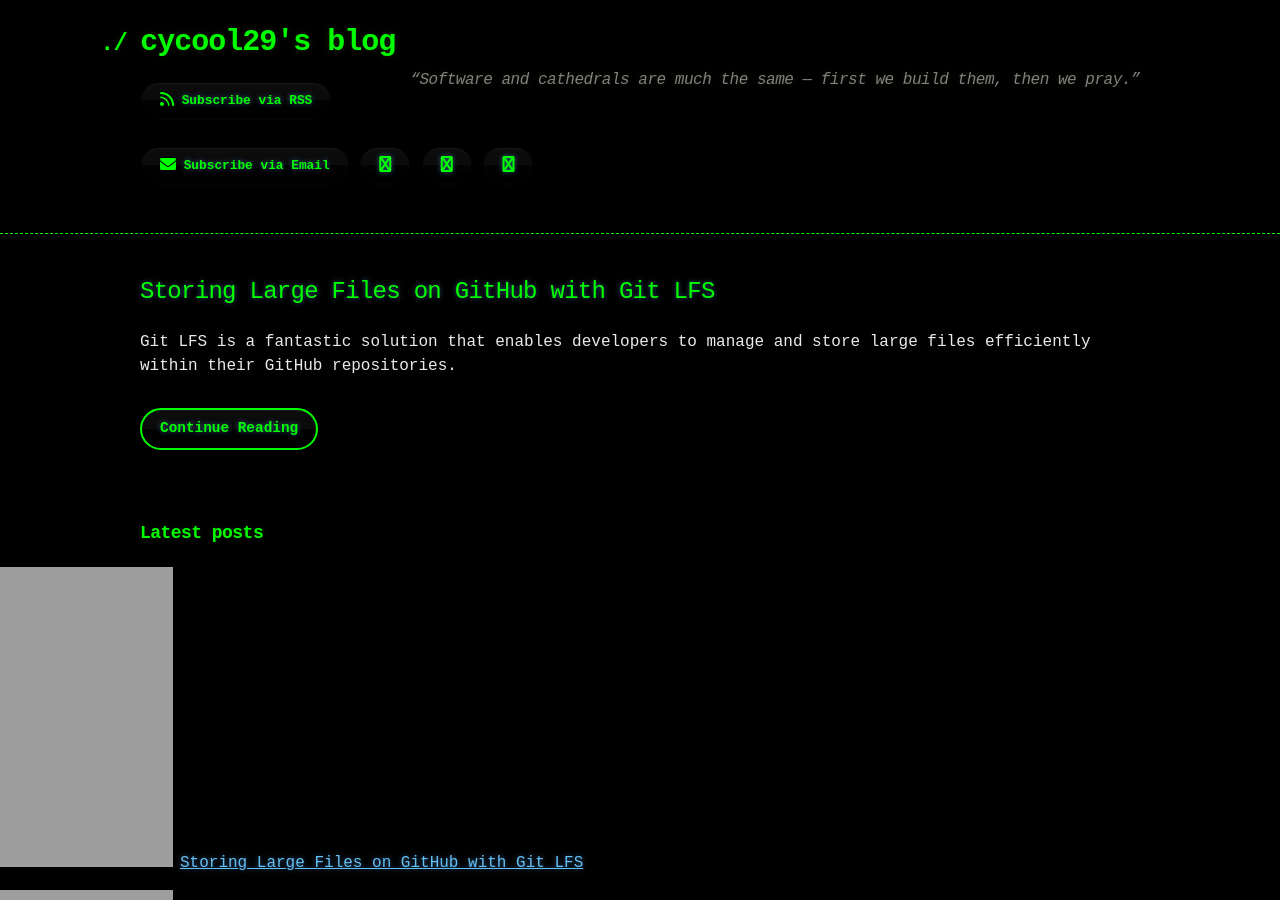
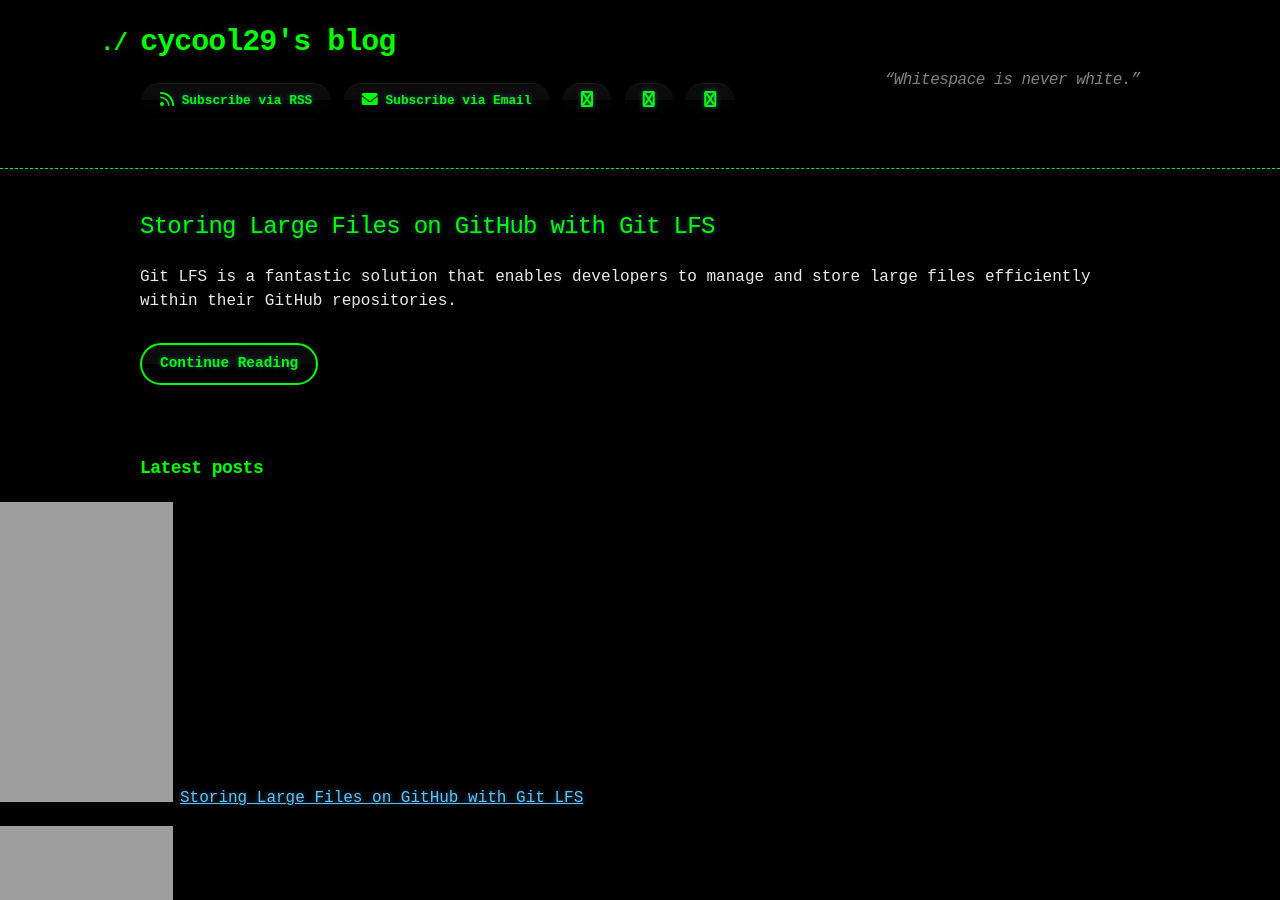
Before and after one commit to cycool29/cycool29.github.io, a Jekyll site: the page built from index.md, in a window 1280 px wide and 900 px high. Built offline with Jekyll 4.4.1, drawn with Linux system fonts in a browser that asks for light colours; a style sheet for code colours, icons or effects is not loaded.

Commit message:
Update quotes

```diff
--- a/_config.yml
+++ b/_config.yml
@@ -1,5 +1,5 @@
 title: cycool29's blog
-description: "“Software and cathedrals are much the same — first we build them, then we pray.” "
+description: "“Whitespace is never white.” "
 bio: A high school student. Intermediate in Python, Git, Bash. Learning JavaScript. He/Him. "
 author: cycool29
 url: https://cycool29.github.io
```
